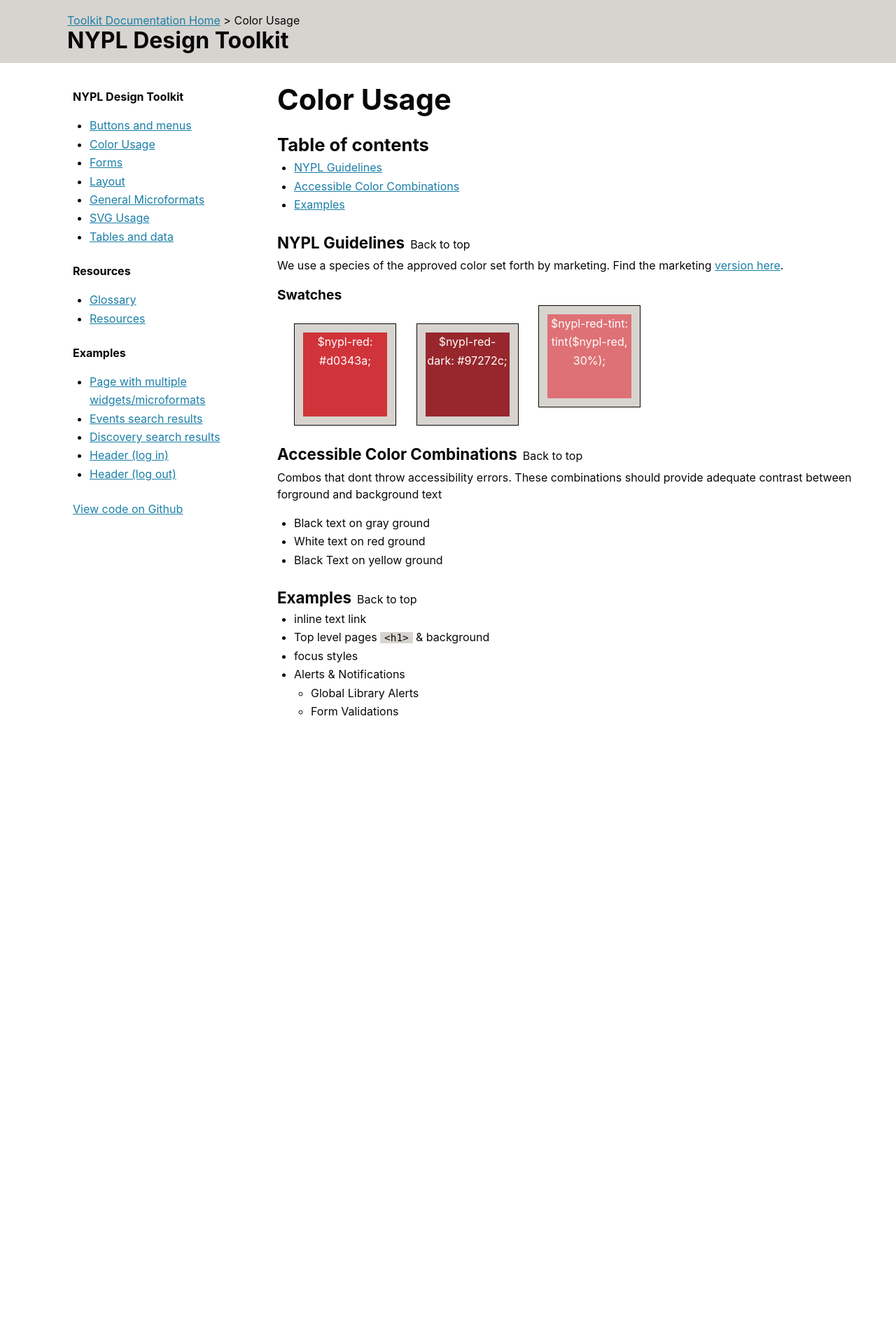
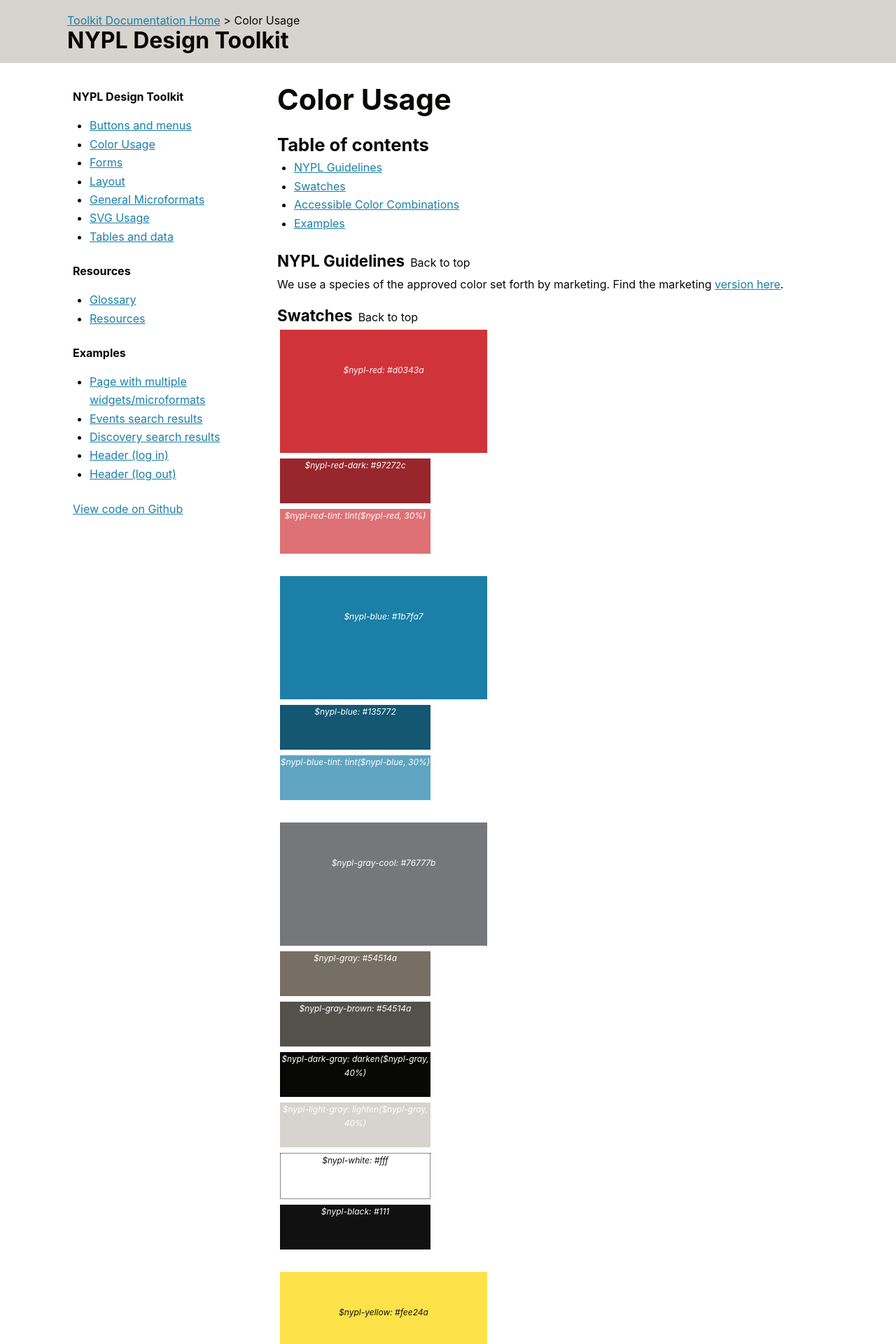
Before and after one commit to NYPL/design-toolkit, a Jekyll site: the page built from docs/_sections/color.md, in a window 1280 px wide. Shown: the top 1920 px of the page at 70% size. Built offline with Jekyll 4.4.1, drawn with Linux system fonts in a browser that asks for light colours; nearby versions of some CDN libraries; before the commit the page ends 1085 px from its top, so only the background shows below that; some of the changed text lies outside the part shown.

Commit message:
working the colors

```diff
--- a/docs/_sections/color.md
+++ b/docs/_sections/color.md
@@ -7,19 +7,64 @@
 We use a species of the approved color set forth by marketing.
 Find the marketing [version here](http://some url).
 
-#### Swatches
+### Swatches
 
 <ul class="swatches">
 <li class="color-box">
-  <div class="nypl-red-swatch">$nypl-red: #d0343a;</div>
-</li>
-<li class="color-box">
-  <div class="nypl-red-dark-swatch">$nypl-red-dark: #97272c;</div>
-</li>
-<li class="color-box">
-  <div class="nypl-red-tint-swatch">$nypl-red-tint: tint($nypl-red, 30%);</div>
+  <div class="nypl-red-swatch main">$nypl-red: #d0343a</div>
+</li><li class="color-box">
+  <div class="nypl-red-dark-swatch">$nypl-red-dark: #97272c</div>
+</li><li class="color-box">
+  <div class="nypl-red-tint-swatch">$nypl-red-tint: tint($nypl-red, 30%)</div>
 </li>
 </ul>
+<ul class="swatches">
+<li class="color-box">
+  <div class="nypl-blue-swatch main">$nypl-blue: #1b7fa7</div>
+</li><li class="color-box">
+    <div class="nypl-blue-dark-swatch">$nypl-blue: #135772</div>
+</li><li class="color-box">
+  <div class="nypl-blue-tint-swatch">$nypl-blue-tint: tint($nypl-blue, 30%)</div>
+</li>
+</ul>
+<ul class="swatches">
+<li class="color-box">
+  <div class="nypl-gray-cool-swatch main">$nypl-gray-cool: #76777b</div>
+</li><li class="color-box">
+    <div class="nypl-gray-swatch">$nypl-gray: #54514a</div>
+</li><li class="color-box">
+  <div class="nypl-gray-brown-swatch">$nypl-gray-brown: #54514a</div>
+</li><li class="color-box">
+  <div class="nypl-dark-gray-swatch">$nypl-dark-gray: darken($nypl-gray, 40%)</div>
+</li><li class="color-box">
+    <div class="nypl-light-gray-swatch">$nypl-light-gray: lighten($nypl-gray, 40%)</div>
+</li><li class="color-box">
+  <div class="nypl-white-swatch" style="border: 1px dotted #111; color: #111;">$nypl-white: #fff</div>
+</li><li class="color-box">
+  <div class="nypl-black-swatch">$nypl-black: #111</div>
+</li>
+</ul>
+<ul class="swatches reverse">
+<li class="color-box">
+  <div class="nypl-yellow-swatch main">$nypl-yellow: #fee24a</div>
+</li><li class="color-box">
+  <div class="nypl-yellow-tint-swatch">$nypl-yellow-tint: tint($nypl-yellow, 50%)</div>
+</li><li class="color-box">
+  <div class="nypl-orange-swatch">$nypl-orange: #ffb81d</div>
+</li><li class="color-box">
+  <div class="nypl-yellow-tint-swatch">$nypl-orange-destaurated: desaturate($nypl-orange, 40%)</div>
+</li>
+</ul>
+<ul class="swatches">
+<li class="color-box">
+  <div class="nypl-green-swatch main">$nypl-green: #799a05</div>
+</li><li class="color-box">
+  <div class="nypl-green-dark-swatch">$nypl-green-dark: #497629</div>
+</li><li class="color-box">
+  <div class="$nypl-green-tint-swatch">$nypl-green-tint: tint($nypl-green, 40%)</div>
+</li>
+</ul>
+
 
 ### Accessible Color Combinations
 Combos that dont throw accessibility errors. These combinations should provide adequate contrast between forground and background text
--- a/docs/css/docs.css
+++ b/docs/css/docs.css
@@ -829,39 +829,86 @@
     text-decoration: underline; }
 
 .swatches {
-  display: block; }
+  box-sizing: border-box; }
+  .swatches > :nth-child(1) {
+    width: 18.5rem; }
+  .swatches.reverse div {
+    color: #111; }
 
 .color-box {
-  background: #d7d4d0;
-  border: 1px solid #080807;
-  display: inline-block;
-  height: 7.5rem;
   list-style: none;
-  padding: 0.75rem;
-  width: 7.5rem; }
+  padding: 0.25rem;
+  margin-left: 0;
+  width: 25%; }
+  .color-box > .main {
+    height: 8rem;
+    padding-top: 3rem; }
+  .color-box > div {
+    color: #fff;
+    font-size: 75%;
+    font-style: italic;
+    height: 4rem;
+    margin: 0;
+    text-align: center; }
 
 .nypl-red-swatch {
-  background: #d0343a;
-  color: #fff;
-  height: 100%;
-  margin: 0;
-  width: 100%;
-  text-align: center; }
+  background: #d0343a; }
 
 .nypl-red-dark-swatch {
-  background: #97272c;
-  color: #fff;
-  height: 100%;
-  margin: 0;
-  width: 100%;
-  text-align: center; }
+  background: #97272c; }
 
 .nypl-red-tint-swatch {
-  background: #de7175;
-  color: #fff;
-  height: 100%;
-  margin: 0;
-  width: 100%;
-  text-align: center; }
+  background: #de7175; }
+
+.nypl-blue-swatch {
+  background: #1b7fa7; }
+
+.nypl-blue-dark-swatch {
+  background: #135772; }
+
+.nypl-blue-tint-swatch {
+  background: #5fa5c1; }
+
+.nypl-gray-cool-swatch {
+  background: #76777b; }
+
+.nypl-gray-swatch {
+  background: #776e64; }
+
+.nypl-gray-brown-swatch {
+  background: #54514a; }
+
+.nypl-dark-gray-swatch {
+  background: #080807; }
+
+.nypl-light-gray-swatch {
+  background: #d7d4d0; }
+
+.nypl-white-swatch {
+  background: #fff; }
+
+.nypl-black-swatch {
+  background: #111; }
+
+.nypl-yellow-swatch {
+  background: #fee24a; }
+
+.nypl-yellow-tint-swatch {
+  background: #fff1a5; }
+
+.nypl-orange-swatch {
+  background: #ffb81d; }
+
+.nypl-orange-destaurated-swatch {
+  background: #d2a74a; }
+
+.nypl-green-swatch {
+  background: #799a05; }
+
+.nypl-green-dark-swatch {
+  background: #497629; }
+
+.nypl-green-tint-swatch {
+  background: #afc269; }
 
 /*# sourceMappingURL=docs.css.map */
--- a/sass/_colors.scss
+++ b/sass/_colors.scss
@@ -37,7 +37,7 @@
 
 $nypl-orange: #ffb81d;
 
-$nypl-organe-destaurated: desaturate($nypl-orange, 40%);
+$nypl-orange-destaurated: desaturate($nypl-orange, 40%);
 
 // NYPL Greens
 $nypl-green: #799a05;
```
Also changed, not shown: sass/docs.scss (+44 -21 lines).
